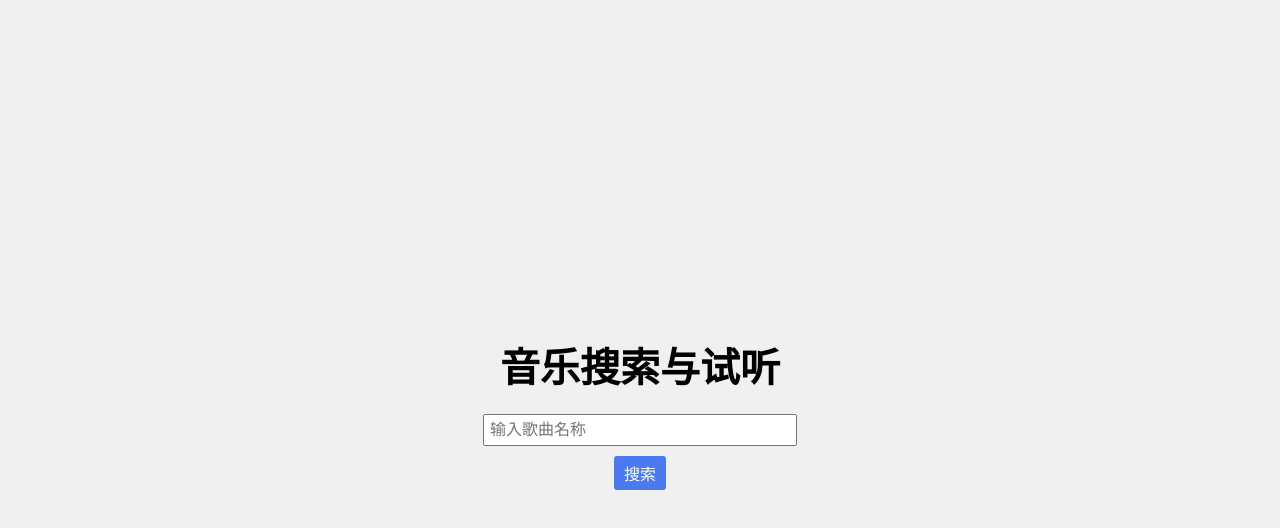
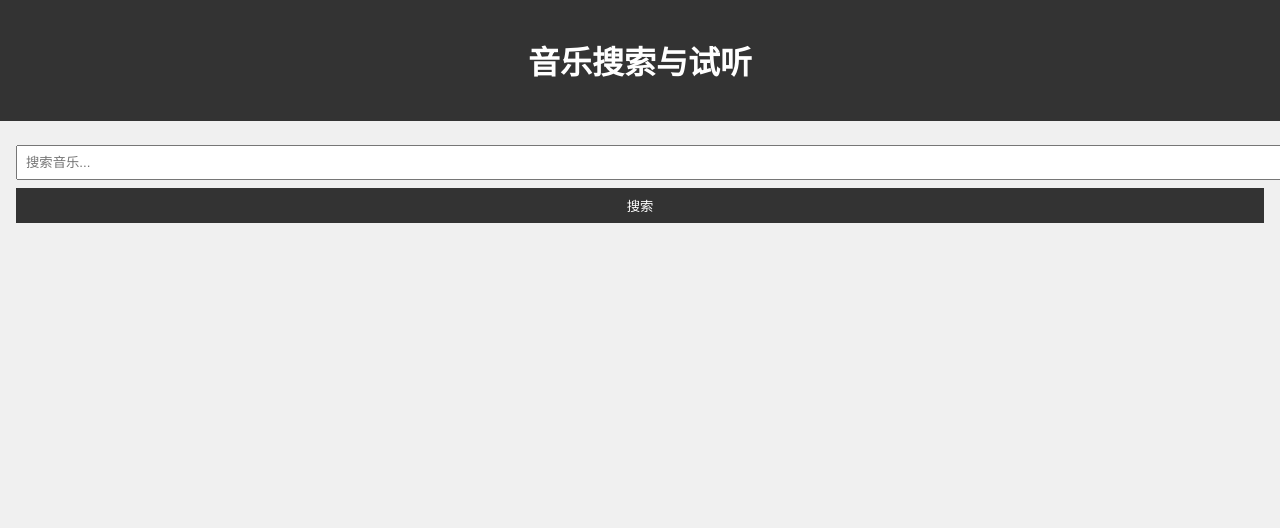
Before and after one commit to sadiskarea/sadiskarea.github.io, a plain HTML site: page index.html in a window 1280 px wide. Drawn offline with Linux system fonts and the light colour scheme.

Commit message:
Update index.html

```diff
--- a/index.html
+++ b/index.html
@@ -1,58 +1,86 @@
 <!DOCTYPE html>
-<html lang="en">
+<html lang="zh-CN">
 <head>
   <meta charset="UTF-8">
-    <meta http-equiv="X-UA-Compatible" content="IE=edge">
   <meta name="viewport" content="width=device-width, initial-scale=1.0">
   <title>音乐搜索与试听</title>
   <style>
     body {
-            font-family: Arial, sans-serif;
+      font-family: "Arial", sans-serif;
       background-color: #f0f0f0;
+      margin: 0;
+      padding: 0;
+    }
+    header {
+      background-color: #333;
+      padding: 1rem;
+      text-align: center;
+      color: white;
+    }
+    main {
+      padding: 1rem;
+    }
+    input[type="text"] {
+      width: 100%;
+      padding: 0.5rem;
+      margin: 0.5rem 0;
+    }
+    button {
+      width: 100%;
+      padding: 0.5rem;
+      background-color: #333;
+      color: white;
+      border: none;
+      cursor: pointer;
+    }
+    button:hover {
+      background-color: #555;
+    }
+    .song-container {
       display: flex;
-            flex-direction: column;
-            align-items: center;
-            justify-content: center;
-            height: 100vh;
+      flex-wrap: wrap;
+      gap: 1rem;
+      margin-top: 1rem;
+    }
+    .song-card {
+      background-color: white;
+      width: 100%;
+      padding: 1rem;
+      box-shadow: 0 1px 3px rgba(0, 0, 0, 0.12), 0 1px 2px rgba(0, 0, 0, 0.24);
+    }
+    .song-card:hover {
+      box-shadow: 0 14px 28px rgba(0, 0, 0, 0.25), 0 10px 10px rgba(0, 0, 0, 0.22);
+    }
+    .song-title {
       margin: 0;
+      font-weight: bold;
     }
-
-        h1 {
-            font-size: 2.5rem;
-            margin-bottom: 20px;
-        }
-
-        form {
-            display: flex;
-            flex-direction: column;
-            align-items: center;
-            gap: 10px;
-        }
-
-        input {
-            font-size: 1rem;
-            padding: 5px;
-            width: 300px;
-            max-width: 100%;
-        }
-
-        button {
-            font-size: 1rem;
-            padding: 5px 10px;
-            cursor: pointer;
-            border: none;
-            background-color: #4b79f0;
-            color: white;
-            border-radius: 3px;
+    .song-artist {
+      margin: 0;
+      color: #777;
     }
   </style>
 </head>
 <body>
+  <header>
     <h1>音乐搜索与试听</h1>
-    <form action="https://www.google.com/search" method="get" target="_blank">
-        <input type="text" name="q" placeholder="输入歌曲名称" />
-        <input type="hidden" name="tbm" value="vid">
-        <button type="submit">搜索</button>
-    </form>
-</body>
-</html>
+  </header>
+  <main>
+    <input type="text" id="search-input" placeholder="搜索音乐...">
+    <button id="search-button">搜索</button>
+    <div class="song-container" id="song-container"></div>
+  </main>
+  <script>
+    const searchButton = document.getElementById('search-button');
+    const searchInput = document.getElementById('search-input');
+    const songContainer = document.getElementById('song-container');
+
+    searchButton.addEventListener('click', () => {
+      const query = searchInput.value.trim();
+      if (query) {
+        searchSongs(query);
+      }
+    });
+
+    async function searchSongs(query) {
+      const response = await fetch(`https://api.deezer.com/search?q=${query
```
Lines whose indentation alone changed are shown as unchanged.
